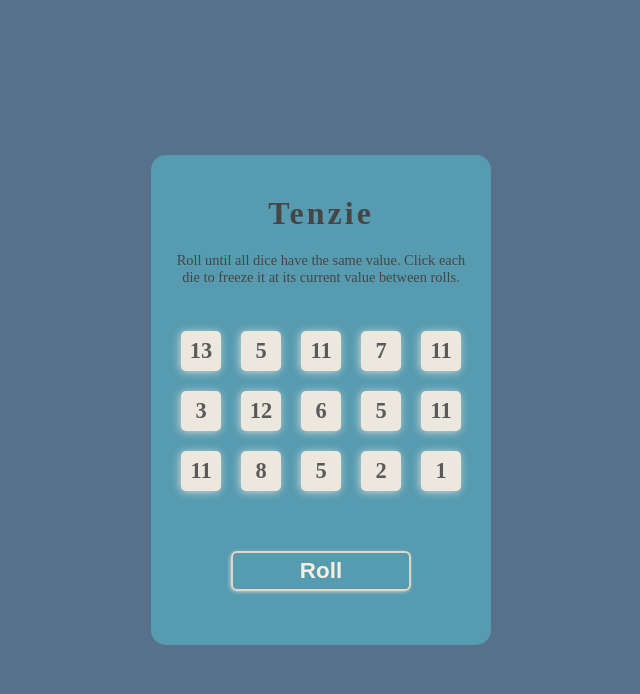
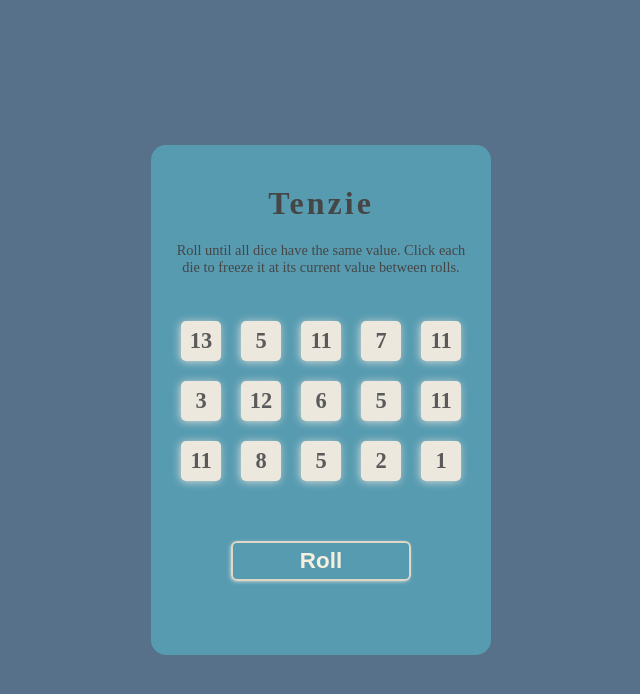
Before and after one commit to Victor-Vasi/quiz-and-games-vic, a React (Create React App) app: page /tenzies in a window 1280 px wide. Shown: the top 694 px of the page, without its empty margins (319-959 px from the left). Built offline with nearby package versions, Linux system fonts and the light colour scheme.

Commit message:
Update tenzies.css

```diff
--- a/src/pages/tenzies/tenzies.css
+++ b/src/pages/tenzies/tenzies.css
@@ -14,7 +14,7 @@
     display: flex;
     flex-direction: column;
     align-items: center;
-    height: 450px;
+    height: 470px;
     width: 300px;
 }
 
```
